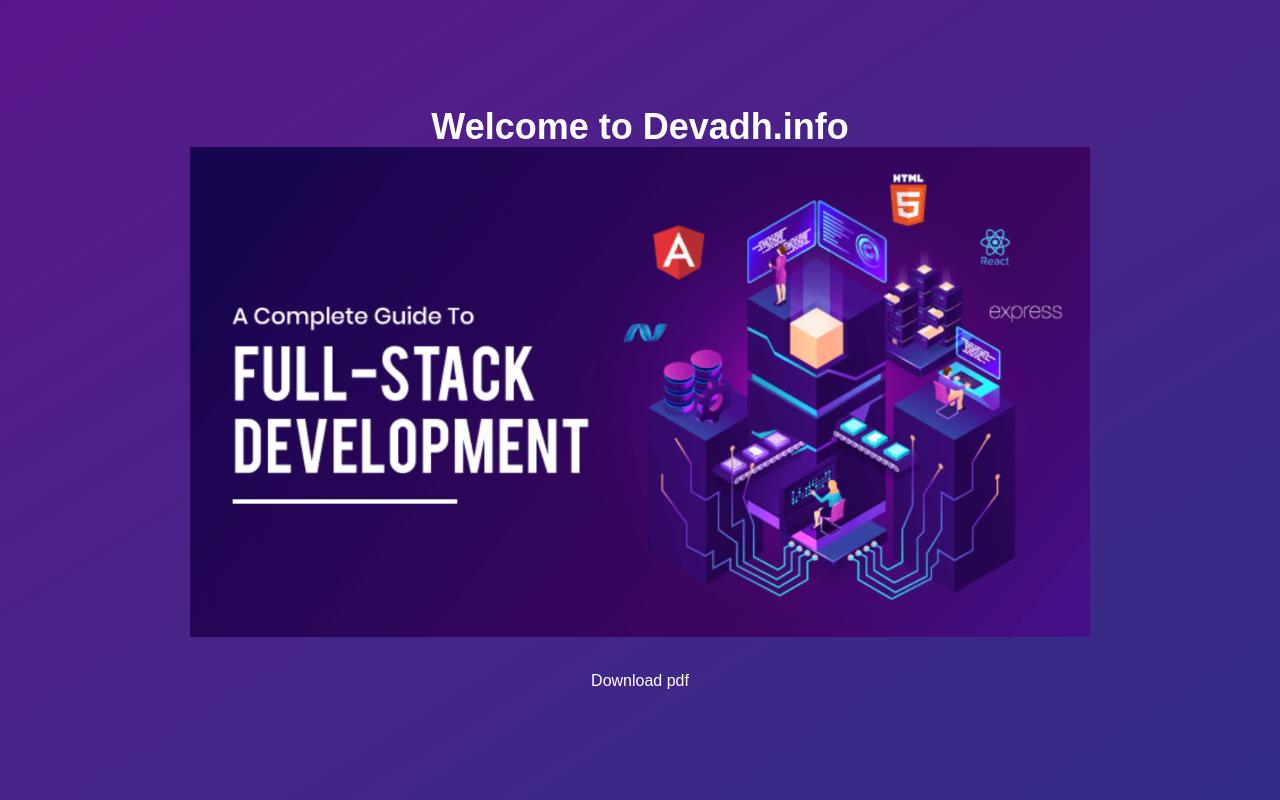
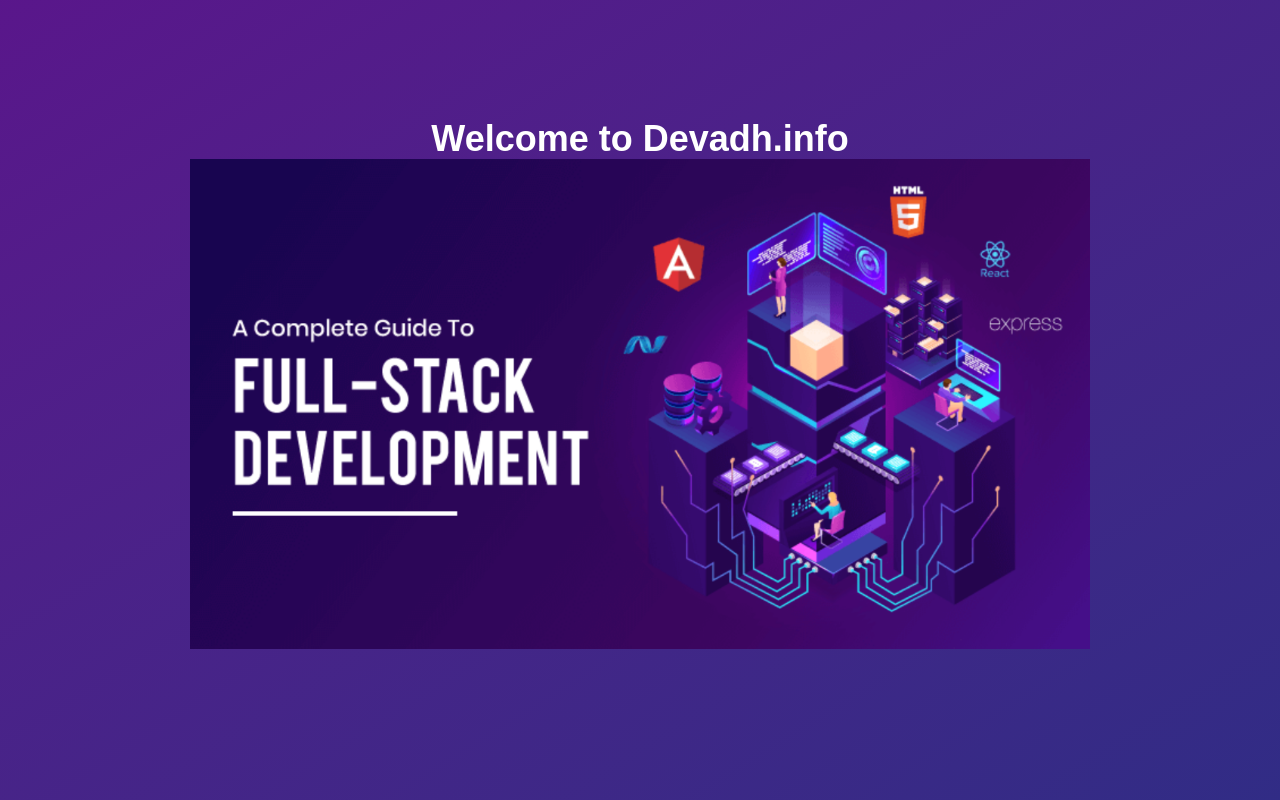
Before and after one commit to devadh21/devadh-info, a Next.js app: page / in a window 1280 px wide. Built offline with nearby package versions, Linux system fonts and the light colour scheme.

Commit message:
Comment out download link for PDF in Hero component

```diff
--- a/components/Hero.tsx
+++ b/components/Hero.tsx
@@ -18,7 +18,7 @@ export default function Hero() {
         {/* <Link href={"https://devadh.com"} target="_blank"  className="bg-purple-900 text-white px-4 py-2 rounded  hover:bg-purple-700 transition-colors">
           Go to Devadh.com
         </Link> */}
-        <a href="/docs/doc_3.pdf" download>Download pdf</a>
+        {/* <a href="/docs/doc_3.pdf" download>Download pdf</a> */}
         {/* <Link href={"https://devadh.com"} target="_blank"  className="bg-purple-900 text-white px-4 py-2 rounded  hover:bg-purple-700 transition-colors">
           Go to Devadh.com
         </Link> */}
```
